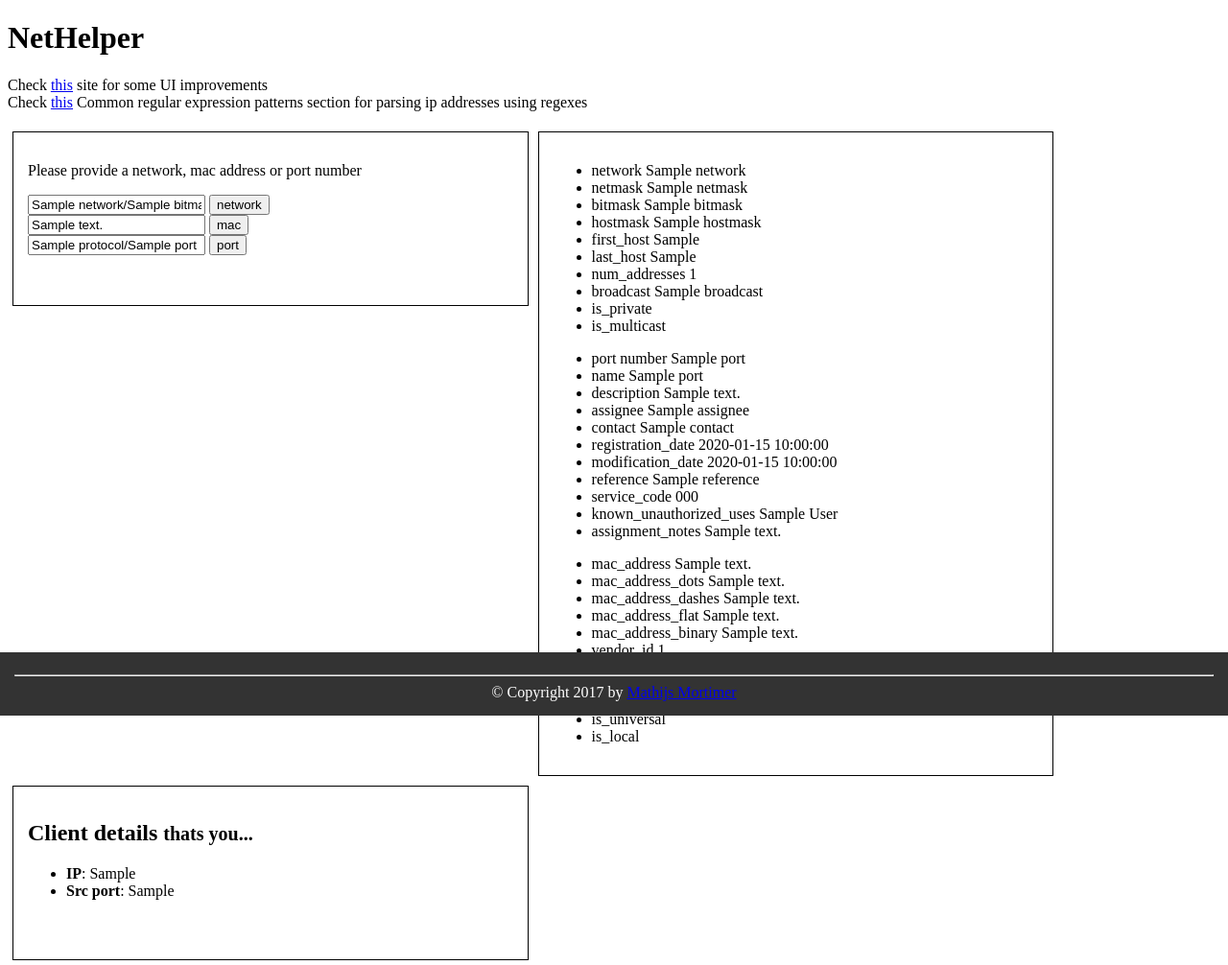
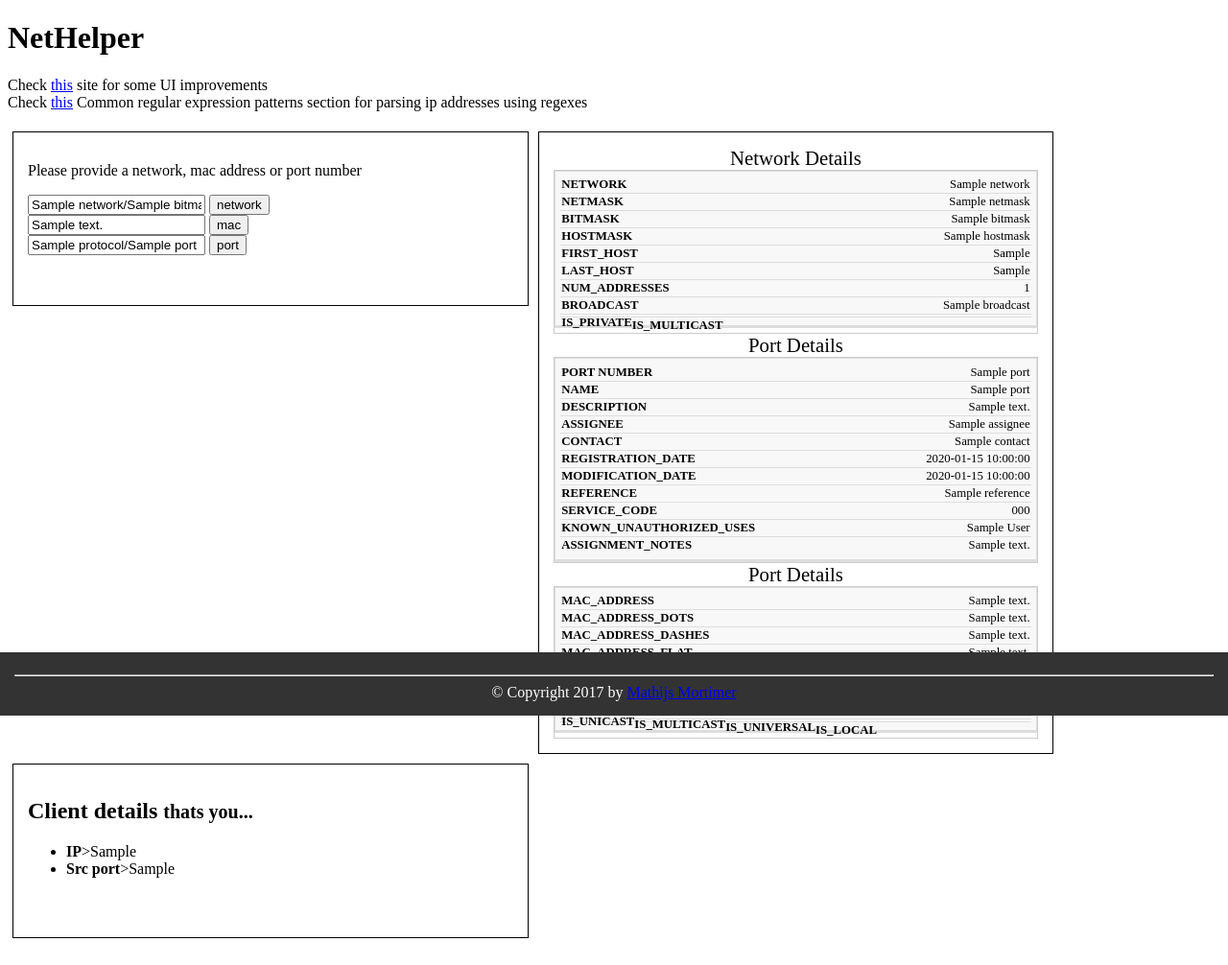
Before and after one commit to thiezn/nethelper, a Python web app: template nethelper/templates/query.html in a window 1280 px wide. Shown: the part 54-1060 px from the top of the page at 96% size. After the commit the page ends 1032 px from the top, so only its background shows below. Run offline with Jinja, Linux system fonts and the light colour scheme; the template is opened without the code that fills it: most values are stand-ins (such as "Sample title", 1, 10 or a date in 2020).

Commit message:
Quick css for query result tables

```diff
--- a/nethelper/templates/base.html
+++ b/nethelper/templates/base.html
@@ -49,6 +49,55 @@
                 text-align: center;
             }
 
+            table {
+                border: 1px solid #ccc;
+                border-collapse: collapse;
+                margin: 0;
+                padding: 0;
+                width: 100%;
+                table-layout: fixed;
+            }
+            table caption {
+                font-size: 1.3em;
+            }
+            table thead {
+                border: none;
+                clip: rect(0 0 0 0);
+                height: 1px;
+                margin: -1px;
+                overflow: hidden;
+                padding: 0;
+                position: absolute;
+                width: 1px;
+            }
+            table tr {
+                background: #f8f8f8;
+                border: 1px solid #ddd;
+                padding: .35em;
+                border-bottom: 3px solid #ddd;
+                display: block;
+            }
+            table td {
+                border-bottom: 1px solid #ddd;
+                display: block;
+                font-size: .8em;
+                text-align: right;
+            }
+            table td:before {
+                /*
+                * aria-label has no advantage, it won't be read inside a table
+                content: attr(aria-label);
+                */
+                content: attr(data-label);
+                float: left;
+                font-weight: bold;
+                text-transform: uppercase;
+            }
+            table td:last-child {
+                /* removes line from last child */
+                border-bottom: 0;
+            }
+
         </style>
     </head>
 <body>
--- a/nethelper/templates/query.html
+++ b/nethelper/templates/query.html
@@ -29,55 +29,106 @@
 {% if network or port or mac %}
 <div class="box">
     {% if network %}
-        <ul>
-            <li>network {{ network.network }}</li>
-            <li>netmask {{ network.netmask }}</li>
-            <li>bitmask {{ network.bitmask }}</li>
-            <li>hostmask {{ network.hostmask }}</li>
-            <li>first_host {{ network.first_host }}</li>
-            <li>last_host {{ network.last_host }}</li>
-            <li>num_addresses {{ network.num_addresses }}</li>
-            <li>broadcast {{ network.broadcast }}</li>
-            <li>is_private {{ network.is_private }}</li>
-            <li>is_multicast {{ network.is_multicast }}</li>
-        </ul>
+        <table>
+            <caption>Network Details</caption>
+            <thead>
+                <tr>
+                    <th scope='col'>network</th>
+                    <th scope='col'>netmask</th>
+                </tr>
+            </thead>
+            <tbody>
+                <tr>
+                    <td data-label="network">{{ network.network }}</td>
+                    <td data-label="netmask">{{ network.netmask }}</td>
+                    <td data-label="bitmask">{{ network.bitmask }}</td>
+                    <td data-label="hostmask">{{ network.hostmask }}</td>
+                    <td data-label="first_host">{{ network.first_host }}</td>
+                    <td data-label="last_host">{{ network.last_host }}</td>
+                    <td data-label="num_addresses">{{ network.num_addresses }}</td>
+                    <td data-label="broadcast">{{ network.broadcast }}</td>
+                    <td data-label="is_private">{{ network.is_private }}</td>
+                    <td data-label="is_multicast">{{ network.is_multicast }}</td>
+                </tr>
+            </tbody>
+        </table>
     {% endif %}
 
     {% if port %}
-        <ul>
-            <li>port number {{ port.port }}</li>
-            <li>name {{ port.name }}</li>
-            <li>description {{ port.description }}</li>
-            <li>assignee {{ port.assignee }}</li>
-            <li>contact {{ port.contact }}</li>
-            <li>registration_date {{ port.registation_date }}</li>
-            <li>modification_date {{ port.modification_date }}</li>
-            <li>reference {{ port.reference }}</li>
-            <li>service_code {{ port.service_code }}</li>
-            <li>known_unauthorized_uses {{ port.known_unauthorized_uses }}</li>
-            <li>assignment_notes {{ port.assignment_notes }}</li>
-        </ul>
+       <table>
+            <caption>Port Details</caption>
+            <thead>
+                <tr>
+                    <th scope='col'>number</th>
+                    <th scope='col'>name</th>
+                    <th scope='col'>description</th>
+                    <th scope='col'>assignee</th>
+                    <th scope='col'>contact</th>
+                    <th scope='col'>registration date</th>
+                    <th scope='col'>modification date</th>
+                    <th scope='col'>reference</th>
+                    <th scope='col'>service code</th>
+                    <th scope='col'>known unauthorized uses</th>
+                    <th scope='col'>assignment notes</th>
+                </tr>
+            </thead>
+            <tbody>
+                <tr>
+                    <td data-label="port number">{{ port.port }}</td>
+                    <td data-label="name">{{ port.name }}</td>
+                    <td data-label="description">{{ port.description }}</td>
+                    <td data-label="assignee">{{ port.assignee }}</td>
+                    <td data-label="contact">{{ port.contact }}</td>
+                    <td data-label="registration_date">{{ port.registation_date }}</td>
+                    <td data-label="modification_date">{{ port.modification_date }}</td>
+                    <td data-label="reference">{{ port.reference }}</td>
+                    <td data-label="service_code">{{ port.service_code }}</td>
+                    <td data-label="known_unauthorized_uses">{{ port.known_unauthorized_uses }}</td>
+                    <td data-label="assignment_notes">{{ port.assignment_notes }}</td>
+                </tr>
+            </tbody>
+        </table>
     {% endif %}
 
     {% if mac %}
-        <ul>
-            <li>mac_address {{ mac.mac_address }}</li>
-            <li>mac_address_dots {{ mac.mac_address_dots }}</li>
-            <li>mac_address_dashes {{ mac.mac_address_dashes }}</li>
-            <li>mac_address_flat {{ mac.mac_address_flat }}</li>
-            <li>mac_address_binary {{ mac.mac_address_binary }}</li>
-            <li>vendor_id {{ mac.vendor_id }}</li>
-            <li>vendor(s)
-            {% for vendor in mac.vendors %}
-                {{ vendor }}
-                {{ "," if not loop.last }}
-            {% endfor %}
-            </li>
-            <li>is_unicast {{ mac.is_unicast }}</li>
-            <li>is_multicast {{ mac.is_multicast }}</li>
-            <li>is_universal {{ mac.is_universal }}</li>
-            <li>is_local {{ mac.is_local }}</li>
-        </ul>
+       <table>
+            <caption>Port Details</caption>
+            <thead>
+                <tr>
+                    <th scope='col'>mac address</th>
+                    <th scope='col'>mac address dots</th>
+                    <th scope='col'>mac address dashes</th>
+                    <th scope='col'>mac address flat</th>
+                    <th scope='col'>mac address binary</th>
+                    <th scope='col'>vendor ID</th>
+                    <th scope='col'>vendor(s)</th>
+                    <th scope='col'>is unicast</th>
+                    <th scope='col'>is multicast</th>
+                    <th scope='col'>is universal</th>
+                    <th scope='col'>is local</th>
+                </tr>
+            </thead>
+            <tbody>
+                <tr>
+                    <td data-label="mac_address">{{ mac.mac_address }}</td>
+                    <td data-label="mac_address_dots">{{ mac.mac_address_dots }}</td>
+                    <td data-label="mac_address_dashes">{{ mac.mac_address_dashes }}</td>
+                    <td data-label="mac_address_flat">{{ mac.mac_address_flat }}</td>
+                    <td data-label="mac_address_binary">{{ mac.mac_address_binary }}</td>
+                    <td data-label="vendor_id">{{ mac.vendor_id }}</td>
+                    <td data-label="vendor(s)
+                    {% for vendor in mac.vendors %}
+                       ">{{ vendor }}
+                       ">{{ "," if not loop.last }}
+                    {% endfor %}
+                    </td>
+                    <td data-label="is_unicast">{{ mac.is_unicast }}</td>
+                    <td data-label="is_multicast">{{ mac.is_multicast }}</td>
+                    <td data-label="is_universal">{{ mac.is_universal }}</td>
+                    <td data-label="is_local">{{ mac.is_local }}</td>
+                </tr>
+            </tbody>
+        </table>
     {% endif %}
 </div>
 {% endif %}
@@ -85,10 +136,10 @@
 <div class="box">
   <h2>Client details <small>thats you...</small></h2>
   <ul>
-    <li><b>IP</b>: {{ client_ip }}</li>
-    <li><b>Src port</b>: {{ client_port }}</li>
+    <li><b>IP</b>>{{ client_ip }}</li>
+    <li><b>Src port</b>>{{ client_port }}</lo>
     {% for key, value in client_headers.items() %}
-      <li><b>{{ key }}:</b>     {{ value }}</li>
+      <li><b>{{ key }}:</b>    {{ value }}</li>
     {% endfor %}
   </ul>
 </div>
```
